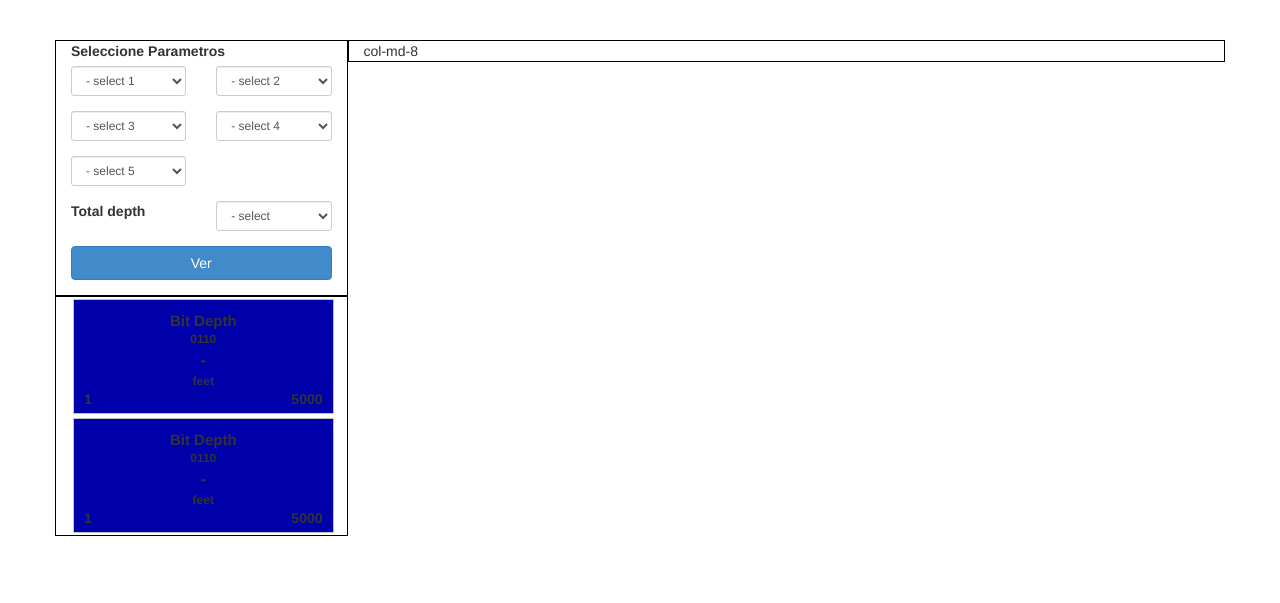
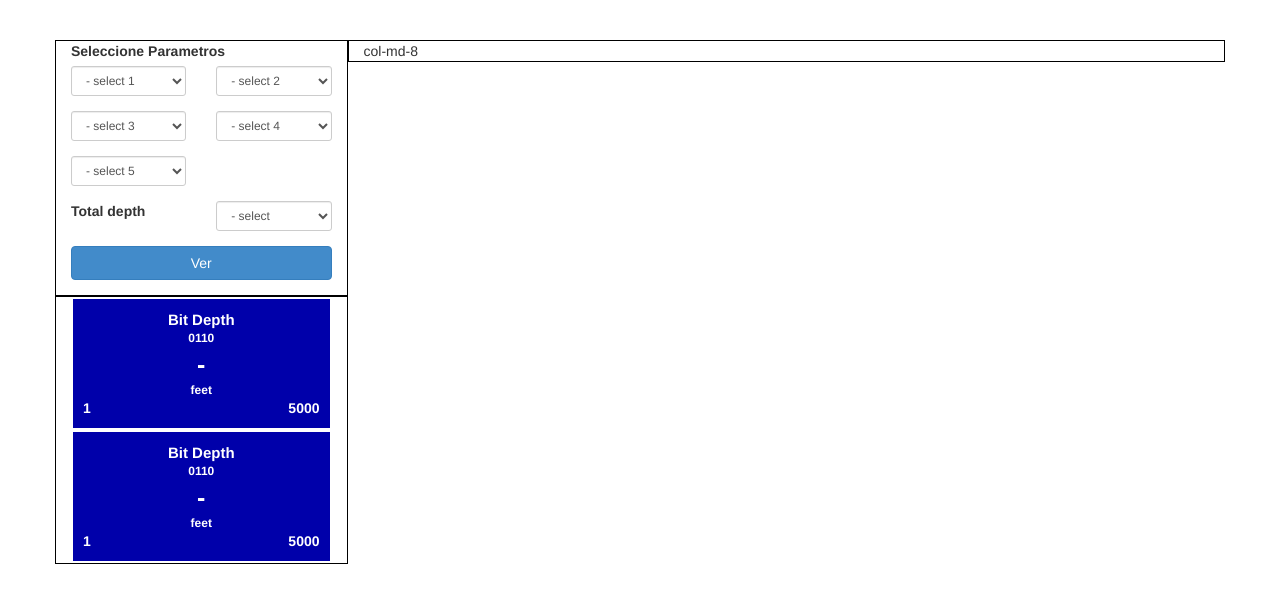
Before and after one commit to enlacee/app_socket, a PHP site: page /parametros_view6.php in a window 1280 px wide. Shown: the top 603 px of the page. Run offline with PHP 8.4, Linux system fonts and the light colour scheme.

Commit message:
style grafico 01

```diff
--- a/graficos/parametros/parametros_view6.php
+++ b/graficos/parametros/parametros_view6.php
@@ -25,23 +25,21 @@
             float: left;
             width: 100%;
             min-width: 140px;
-            height: 115px;
             padding: 10px;
             line-height: 1.4;
-            border: 1px solid silver;
-            background-color: #f9f9f9;
+            border: 2px solid white;
+            background-color: #0000AA;
+            color: #FFFFFF;
             font-weight: bold;
-            margin: 2px;
         }
         .slot-name{
             font-size: 15px;
-
         }
         .slot-code{
             font-size: 12px;
         }
         .slot-value{
-            font-size: 18px;
+            font-size: 25px;
         }
         /**/
         .column {
```
